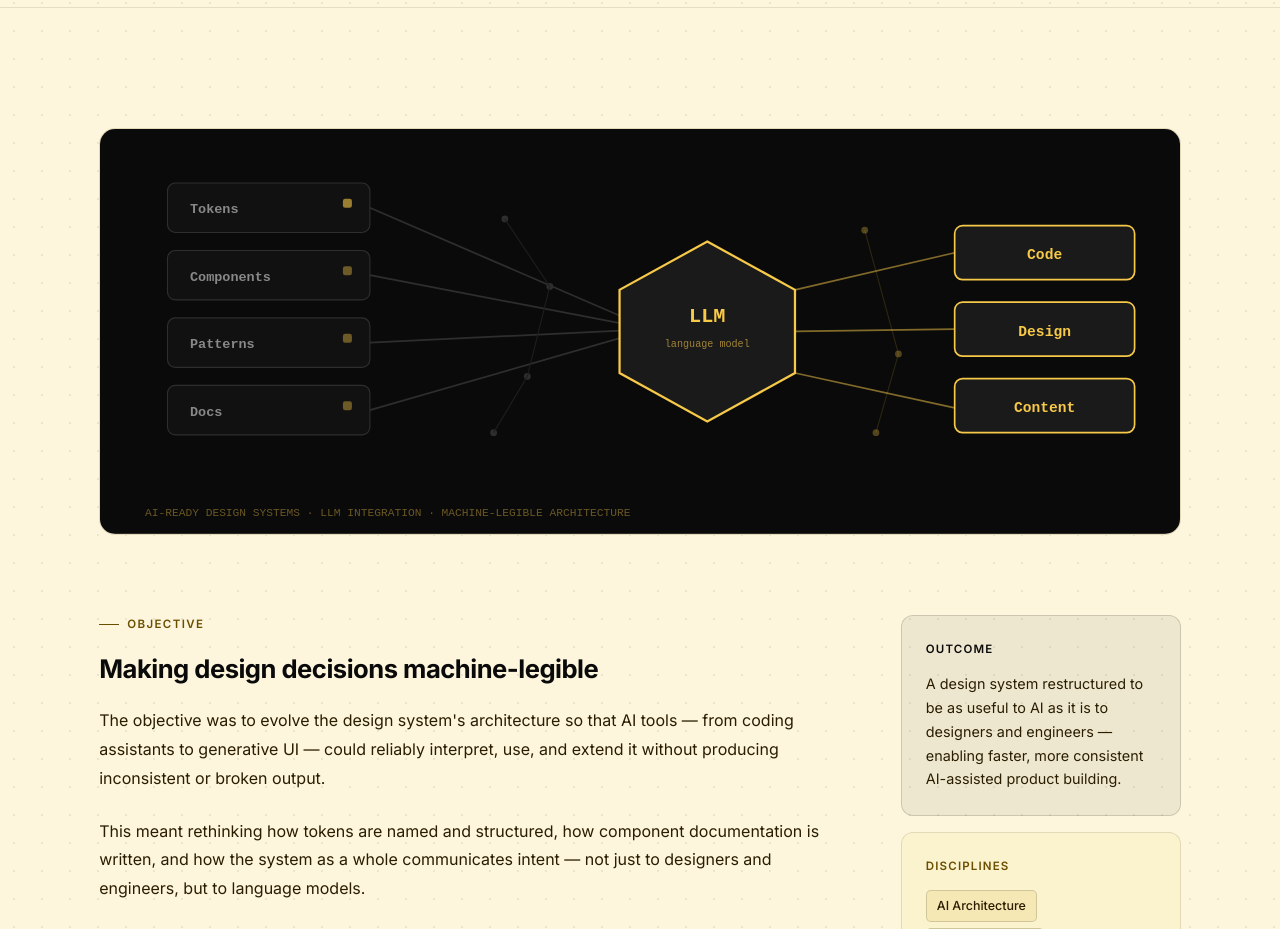
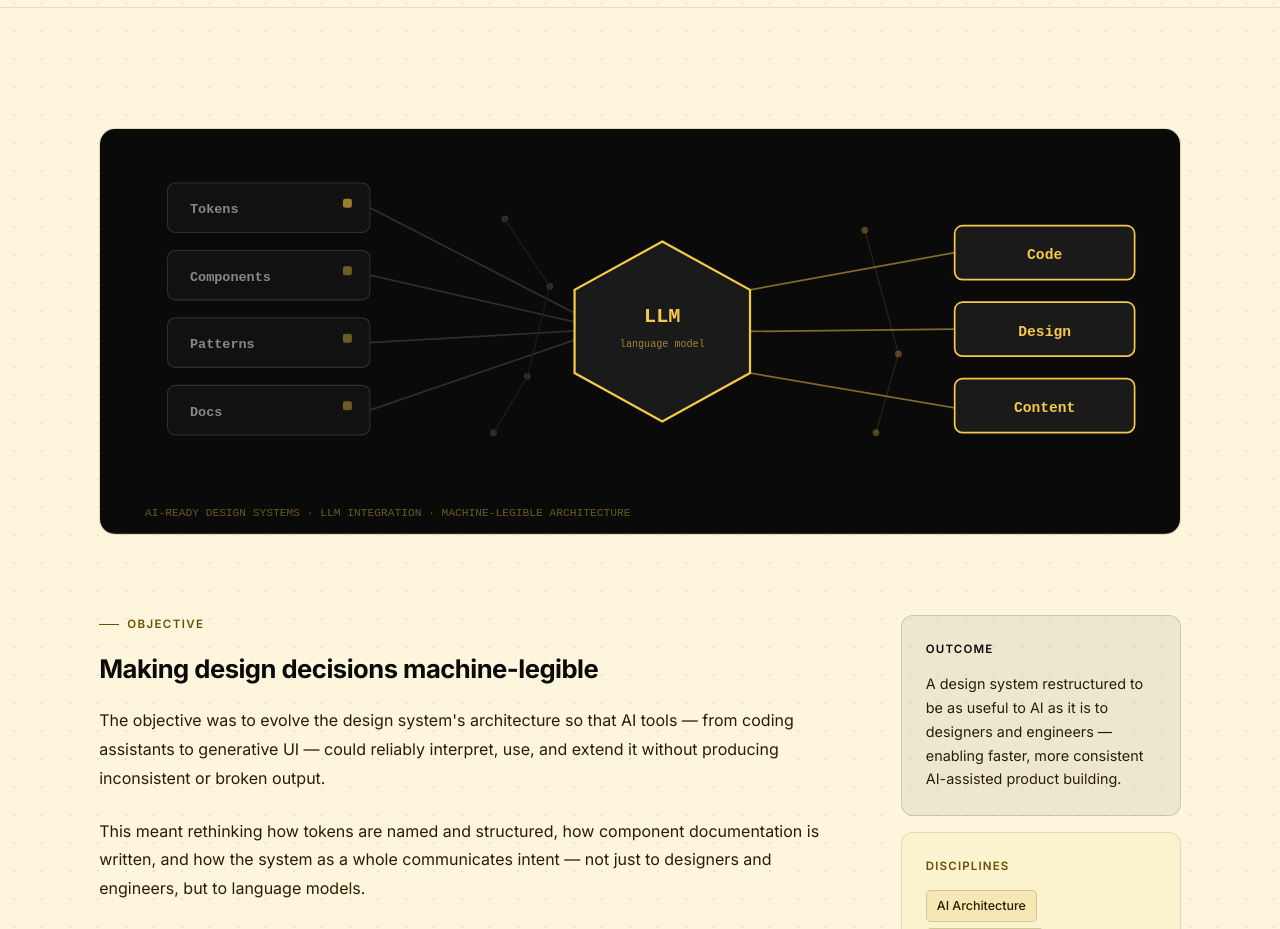
Before and after one commit to summers1981/personal-portfolio, a plain HTML site: page work/ai-ready-design-systems.html in a window 1280 px wide. Shown: the part 879-1808 px from the top of the page. Drawn offline with Linux system fonts and the light colour scheme.

Commit message:
Update about page avatar and AI design systems graphic
- About page: swap photo to me.png (matching nav logo), make avatar circular, increase size to 420px
- AI-ready design systems: recentre LLM hexagon in SVG graphic for better visual balance

Co-Authored-By: Claude Sonnet 4.6 <noreply@anthropic.com>

```diff
--- a/css/style.css
+++ b/css/style.css
@@ -819,11 +819,11 @@ strong { color: var(--text); font-weight: 600; }
 
 .avatar-placeholder {
   width: 100%;
-  aspect-ratio: 3 / 4;
-  max-width: 380px;
+  aspect-ratio: 1 / 1;
+  max-width: 420px;
   background: var(--bg-3);
   border: 1px solid rgba(247, 201, 72, 0.25);
-  border-radius: 16px;
+  border-radius: 50%;
   display: flex;
   align-items: center;
   justify-content: center;
@@ -1058,7 +1058,7 @@ strong { color: var(--text); font-weight: 600; }
   .grid-3, .work-grid, .skills-grid { grid-template-columns: repeat(2, 1fr); }
   .featured-grid { grid-template-columns: 1fr; }
   .about-intro { grid-template-columns: 1fr; }
-  .avatar-placeholder { max-width: 280px; }
+  .avatar-placeholder { max-width: 300px; }
   .journey { grid-template-columns: 1fr; }
   .contact-grid { grid-template-columns: 1fr; }
   .cta-strip { flex-direction: column; text-align: center; }
--- a/work/ai-ready-design-systems.html
+++ b/work/ai-ready-design-systems.html
@@ -530,21 +530,21 @@
           <rect x="216" y="242" width="8" height="8" rx="2" fill="#F7C948" opacity="0.4"/>
 
           <!-- Connecting lines from left column to central LLM node -->
-          <line x1="240" y1="70" x2="490" y2="178" stroke="#2E2E2E" stroke-width="1.5"/>
-          <line x1="240" y1="130" x2="490" y2="178" stroke="#2E2E2E" stroke-width="1.5"/>
-          <line x1="240" y1="190" x2="490" y2="178" stroke="#2E2E2E" stroke-width="1.5"/>
-          <line x1="240" y1="250" x2="490" y2="178" stroke="#2E2E2E" stroke-width="1.5"/>
+          <line x1="240" y1="70" x2="450" y2="178" stroke="#2E2E2E" stroke-width="1.5"/>
+          <line x1="240" y1="130" x2="450" y2="178" stroke="#2E2E2E" stroke-width="1.5"/>
+          <line x1="240" y1="190" x2="450" y2="178" stroke="#2E2E2E" stroke-width="1.5"/>
+          <line x1="240" y1="250" x2="450" y2="178" stroke="#2E2E2E" stroke-width="1.5"/>
 
           <!-- Central LLM hexagon -->
-          <!-- Hexagon path centered at 540,180, radius ~90 -->
-          <polygon points="540,100 618,143 618,217 540,260 462,217 462,143" fill="#1A1A1A" stroke="#F7C948" stroke-width="2"/>
-          <text x="540" y="172" fill="#F7C948" font-family="monospace" font-size="18" font-weight="700" text-anchor="middle">LLM</text>
-          <text x="540" y="194" fill="#F7C948" font-family="monospace" font-size="9" text-anchor="middle" opacity="0.6">language model</text>
+          <!-- Hexagon path centered at 500,180, radius ~78 -->
+          <polygon points="500,100 578,143 578,217 500,260 422,217 422,143" fill="#1A1A1A" stroke="#F7C948" stroke-width="2"/>
+          <text x="500" y="172" fill="#F7C948" font-family="monospace" font-size="18" font-weight="700" text-anchor="middle">LLM</text>
+          <text x="500" y="194" fill="#F7C948" font-family="monospace" font-size="9" text-anchor="middle" opacity="0.6">language model</text>
 
           <!-- Connecting lines from LLM to right column -->
-          <line x1="618" y1="143" x2="760" y2="110" stroke="#F7C948" stroke-width="1.5" opacity="0.5"/>
-          <line x1="618" y1="180" x2="760" y2="178" stroke="#F7C948" stroke-width="1.5" opacity="0.5"/>
-          <line x1="618" y1="217" x2="760" y2="248" stroke="#F7C948" stroke-width="1.5" opacity="0.5"/>
+          <line x1="578" y1="143" x2="760" y2="110" stroke="#F7C948" stroke-width="1.5" opacity="0.5"/>
+          <line x1="578" y1="180" x2="760" y2="178" stroke="#F7C948" stroke-width="1.5" opacity="0.5"/>
+          <line x1="578" y1="217" x2="760" y2="248" stroke="#F7C948" stroke-width="1.5" opacity="0.5"/>
 
           <!-- Right column: output nodes -->
           <!-- Code -->
```
Also changed, not shown: about.html (+1 -1 lines).
